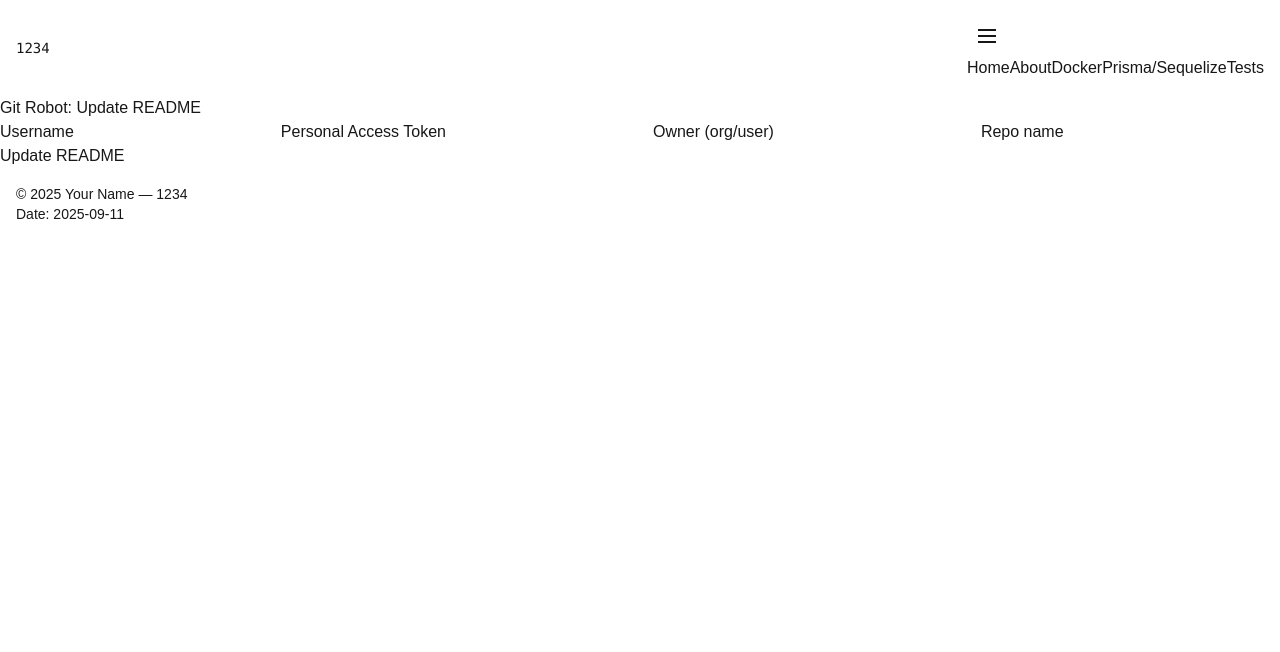
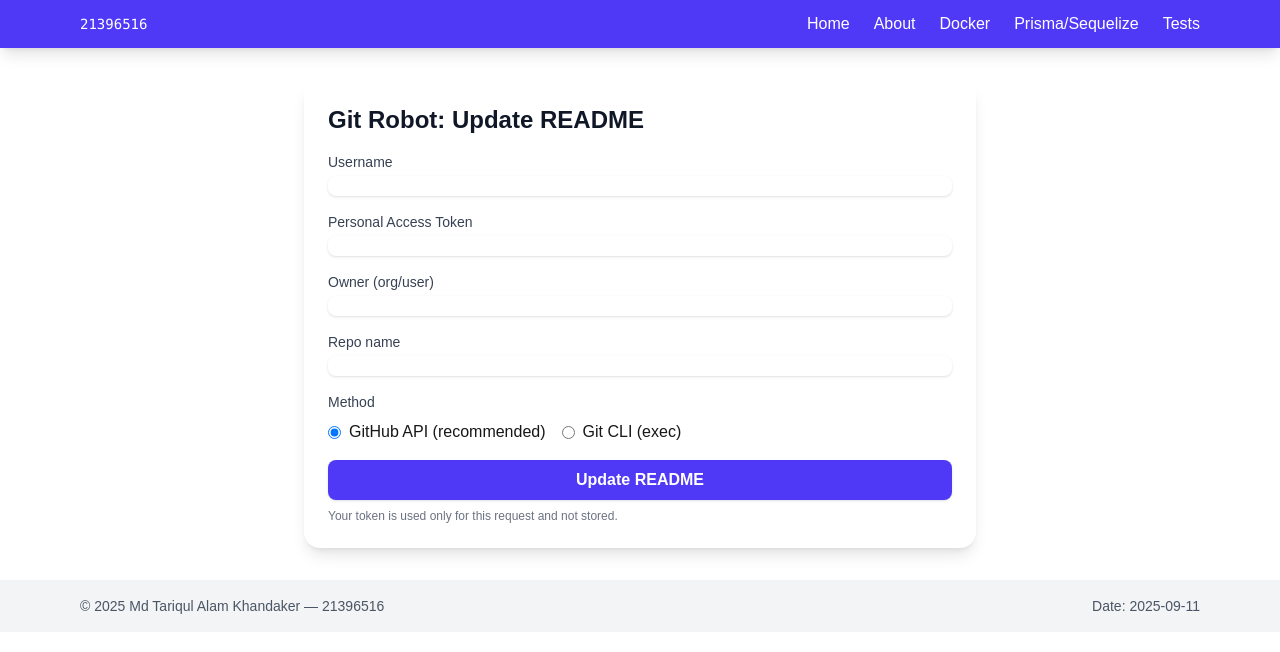
Before and after one commit to Tareq0377/my-gitbot-app, a Next.js app: page / in a window 1280 px wide. Shown: the top 652 px of the page. Built offline with nearby package versions, Linux system fonts and the light colour scheme.

Commit message:
home page, header and footer polishing with tailwindcss

```diff
--- /dev/null
+++ b/src/app/_app/page.tsx
@@ -0,0 +1,36 @@
+import "../styles/globals.css";
+import type { AppProps } from "next/app";
+import Header from "../components/Header";
+import Footer from "../components/Footer";
+import { useEffect, useState } from "react";
+
+function MyApp({ Component, pageProps }: AppProps) {
+  const [theme, setTheme] = useState<string>("light");
+
+  useEffect(() => {
+    const browserPref = window.matchMedia && window.matchMedia("(prefers-color-scheme: dark)").matches;
+    setTheme(localStorage.getItem("theme") || (browserPref ? "dark" : "light"));
+  }, []);
+
+  function toggleTheme() {
+    const newTheme = theme === "dark" ? "light" : "dark";
+    setTheme(newTheme);
+    localStorage.setItem("theme", newTheme);
+    document.documentElement.setAttribute("data-theme", newTheme);
+  }
+
+  return (
+    <div className={theme === "dark" ? "dark" : ""}>
+      <Header />
+      <main role="main" className="p-4">
+        <button onClick={toggleTheme} aria-pressed={theme === "dark"} aria-label="Toggle theme">
+          Toggle theme
+        </button>
+        <Component {...pageProps} />
+      </main>
+      <Footer />
+    </div>
+  );
+}
+
+export default MyApp;
--- a/src/app/components/Footer.tsx
+++ b/src/app/components/Footer.tsx
@@ -1,16 +1,19 @@
-// components/Footer.tsx
 'use client'
 import { format } from "date-fns";
 
-const STUDENT_NAME = "Your Name";
-const STUDENT_NUMBER = "1234";
+
+const STUDENT_NAME = "Md Tariqul Alam Khandaker";
+const STUDENT_NUMBER = "21396516";
+
 
 export default function Footer() {
   const today = format(new Date(), "yyyy-MM-dd");
   return (
-    <footer className="p-4 text-sm" role="contentinfo">
-      <div>&copy; {new Date().getFullYear()} {STUDENT_NAME} — {STUDENT_NUMBER}</div>
-      <div>Date: {today}</div>
+    <footer className="bg-gray-100 dark:bg-gray-900 text-gray-600 dark:text-gray-300 py-4 mt-8">
+      <div className="max-w-6xl mx-auto px-4 text-sm flex justify-between">
+        <span>&copy; {new Date().getFullYear()} {STUDENT_NAME} — {STUDENT_NUMBER}</span>
+        <span>Date: {today}</span>
+      </div>
     </footer>
   );
 }
--- a/src/app/components/Header.tsx
+++ b/src/app/components/Header.tsx
@@ -1,42 +1,39 @@
-// components/Header.tsx
-'use client'
+"use client"
 import React, { useState } from "react";
 import Link from "next/link";
 import Cookie from "js-cookie";
 
-const STUDENT_NUMBER = "1234"; // <-- replace with your student number
+
+const STUDENT_NUMBER = "21396516";
+
 
 export default function Header() {
   const [open, setOpen] = useState(false);
   const activeTab = Cookie.get("activeTab") || "home";
 
+
   function setTab(name: string) {
     Cookie.set("activeTab", name, { expires: 30 });
   }
 
+
   return (
-    <header className="p-4 flex items-center justify-between" role="banner">
-      <div className="flex items-center gap-4">
-        <div className="text-sm font-mono" aria-label="Student number">
-          {STUDENT_NUMBER}
-        </div>
-        <h1 className="sr-only">Robot Git Team Member</h1>
+    <header className="bg-indigo-600 text-white shadow-lg">
+      <div className="max-w-6xl mx-auto px-4 py-3 flex justify-between items-center">
+        <div className="font-mono text-sm">{STUDENT_NUMBER}</div>
+        <nav>
+          <button onClick={() => setOpen(!open)} className="md:hidden p-2 focus:outline-none" aria-label="Toggle menu">
+            <svg width="24" height="24" fill="none" stroke="currentColor" strokeWidth="2" viewBox="0 0 24 24"><path d="M4 6h16M4 12h16M4 18h16" /></svg>
+          </button>
+          <ul className={`md:flex space-x-6 ${open ? "block" : "hidden"}`}>
+            <li><Link href="/" onClick={() => setTab("home")} className="hover:underline">Home </Link></li>
+            <li><Link href="/about" onClick={() => setTab("about")} className="hover:underline">About </Link></li>
+            <li><Link href="/docker" onClick={() => setTab("docker")} className="hover:underline">Docker </Link></li>
+            <li><Link href="/prisma" onClick={() => setTab("prisma")} className="hover:underline">Prisma/Sequelize </Link></li>
+            <li><Link href="/tests" onClick={() => setTab("tests")} className="hover:underline">Tests </Link></li>
+          </ul>
+        </nav>
       </div>
-
-      <nav role="navigation" aria-label="Main menu">
-        <button aria-expanded={open} aria-controls="main-menu" onClick={() => setOpen(!open)} className="p-2" aria-label="Toggle menu">
-          {/* hamburger */}
-          <svg width="24" height="24" viewBox="0 0 24 24" aria-hidden><path d="M3 6h18M3 12h18M3 18h18" strokeWidth="2" stroke="currentColor"/></svg>
-        </button>
-
-        <ul id="main-menu" className={`md:flex ${open ? "block" : "hidden"}`} role="menubar">
-          <li role="none"><Link href="/" role="menuitem" onClick={() => setTab("home")}>Home</Link></li>
-          <li role="none"><Link href="/about" role="menuitem" onClick={() => setTab("about")}>About</Link></li>
-          <li role="none"><Link href="/docker" role="menuitem" onClick={() => setTab("docker")}>Docker</Link></li>
-          <li role="none"><Link href="/prisma" role="menuitem" onClick={() => setTab("prisma")}>Prisma/Sequelize</Link></li>
-          <li role="none"><Link href="/tests" role="menuitem" onClick={() => setTab("tests")}>Tests</Link></li>
-        </ul>
-      </nav>
     </header>
   );
 }
--- a/src/app/layout.tsx
+++ b/src/app/layout.tsx
@@ -15,7 +15,7 @@ const geistMono = Geist_Mono({
 });
 
 export const metadata: Metadata = {
-  title: "Create Next App",
+  title: "Gitbot App",
   description: "Generated by create next app",
 };
 
--- a/src/app/page.tsx
+++ b/src/app/page.tsx
@@ -1,42 +1,93 @@
-// pages/index.tsx
-'use client'
+"use client"
 import { useState } from "react";
+
+
+type Method = "github-api" | "git-cli";
+
 
 export default function Home() {
     const [form, setForm] = useState({ username: "", token: "", owner: "", repo: "" });
+    const [method, setMethod] = useState<Method>("github-api");
     const [status, setStatus] = useState<string | null>(null);
+
 
     async function handleSubmit(e: React.FormEvent) {
         e.preventDefault();
         setStatus("Processing...");
         try {
-      const res = await fetch("/api/update-readme", {
+            const endpoint = method === "github-api" ? "/api/update-readme-github" : "/api/update-readme";
+            const res = await fetch(endpoint, {
                 method: "POST",
                 headers: { "Content-Type": "application/json" },
                 body: JSON.stringify(form),
             });
             const data = await res.json();
             if (!res.ok) throw new Error(data?.error || "Unknown error");
-      setStatus("Success: " + (data.message ?? "Readme updated"));
+            setStatus("✅ " + (data.message ?? "Done"));
         } catch (err: any) {
-      setStatus("Error: " + String(err.message || err));
+            setStatus("❌ " + String(err.message || err));
         }
     }
 
+
     return (
-    <>
+        <div className="max-w-2xl mx-auto mt-8 p-6 bg-white dark:bg-gray-800 shadow-lg rounded-2xl">
+            <h2 className="text-2xl font-bold mb-4 text-gray-900 dark:text-gray-100">Git Robot: Update README</h2>
+
+
+            <form onSubmit={handleSubmit} className="space-y-4" aria-describedby="form-help">
                 <div>
-      <h2>Git Robot: Update README</h2>
-      <form onSubmit={handleSubmit}>
-        <label>Username<input required value={form.username} onChange={e => setForm({...form, username: e.target.value})} /></label>
-        <label>Personal Access Token<input required value={form.token} onChange={e => setForm({...form, token: e.target.value})} /></label>
-        <label>Owner (org/user)<input required value={form.owner} onChange={e => setForm({...form, owner: e.target.value})} /></label>
-        <label>Repo name<input required value={form.repo} onChange={e => setForm({...form, repo: e.target.value})} /></label>
-        <button type="submit">Update README</button>
+                    <label htmlFor="username" className="block text-sm font-medium text-gray-700 dark:text-gray-300">Username</label>
+                    <input id="username" required value={form.username} onChange={e => setForm({ ...form, username: e.target.value })}
+                        className="mt-1 block w-full rounded-lg border-gray-300 dark:border-gray-600 dark:bg-gray-700 dark:text-gray-100 shadow-sm focus:border-indigo-500 focus:ring-indigo-500 sm:text-sm" />
+                </div>
+
+
+                <div>
+                    <label htmlFor="token" className="block text-sm font-medium text-gray-700 dark:text-gray-300">Personal Access Token</label>
+                    <input id="token" type="password" required value={form.token} onChange={e => setForm({ ...form, token: e.target.value })}
+                        className="mt-1 block w-full rounded-lg border-gray-300 dark:border-gray-600 dark:bg-gray-700 dark:text-gray-100 shadow-sm focus:border-indigo-500 focus:ring-indigo-500 sm:text-sm" />
+                </div>
+
+
+                <div>
+                    <label htmlFor="owner" className="block text-sm font-medium text-gray-700 dark:text-gray-300">Owner (org/user)</label>
+                    <input id="owner" required value={form.owner} onChange={e => setForm({ ...form, owner: e.target.value })}
+                        className="mt-1 block w-full rounded-lg border-gray-300 dark:border-gray-600 dark:bg-gray-700 dark:text-gray-100 shadow-sm focus:border-indigo-500 focus:ring-indigo-500 sm:text-sm" />
+                </div>
+
+
+                <div>
+                    <label htmlFor="repo" className="block text-sm font-medium text-gray-700 dark:text-gray-300">Repo name</label>
+                    <input id="repo" required value={form.repo} onChange={e => setForm({ ...form, repo: e.target.value })}
+                        className="mt-1 block w-full rounded-lg border-gray-300 dark:border-gray-600 dark:bg-gray-700 dark:text-gray-100 shadow-sm focus:border-indigo-500 focus:ring-indigo-500 sm:text-sm" />
+                </div>
+
+
+                <fieldset className="space-y-2">
+                    <legend className="text-sm font-medium text-gray-700 dark:text-gray-300">Method</legend>
+                    <div className="flex items-center space-x-4">
+                        <label className="flex items-center space-x-2">
+                            <input type="radio" name="method" checked={method === "github-api"} onChange={() => setMethod("github-api")} />
+                            <span>GitHub API (recommended)</span>
+                        </label>
+                        <label className="flex items-center space-x-2">
+                            <input type="radio" name="method" checked={method === "git-cli"} onChange={() => setMethod("git-cli")} />
+                            <span>Git CLI (exec)</span>
+                        </label>
+                    </div>
+                </fieldset>
+
+
+                <button type="submit" className="w-full py-2 px-4 rounded-lg bg-indigo-600 text-white font-semibold shadow hover:bg-indigo-700 focus:outline-none focus:ring-2 focus:ring-indigo-500">Update README</button>
             </form>
-      {status && <div role="status">{status}</div>}
+
+
+            {status && <div role="status" aria-live="polite" className="mt-4 text-sm font-medium text-gray-900 dark:text-gray-100">{status}</div>}
+
+
+            <p id="form-help" className="mt-2 text-xs text-gray-500 dark:text-gray-400">Your token is used only for this request and not stored.</p>
+
         </div>
-    </>
-
     );
 }
```
Also changed, not shown: package.json (+11 -5 lines), 1 other file (tests, documents, lock files or other folders). Lines whose indentation alone changed are shown as unchanged.
